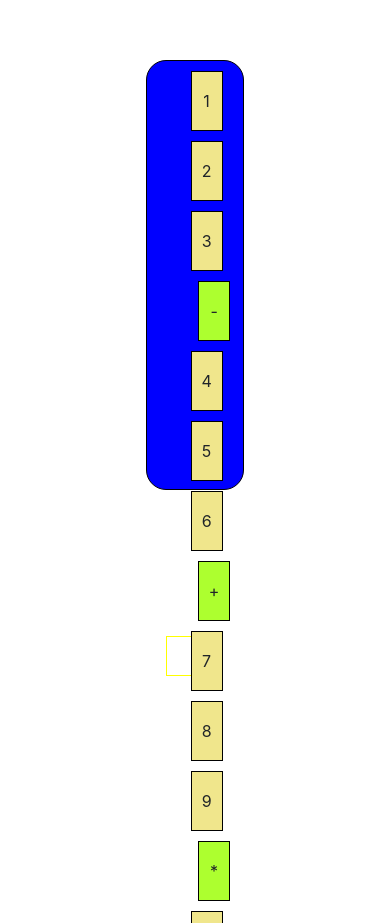
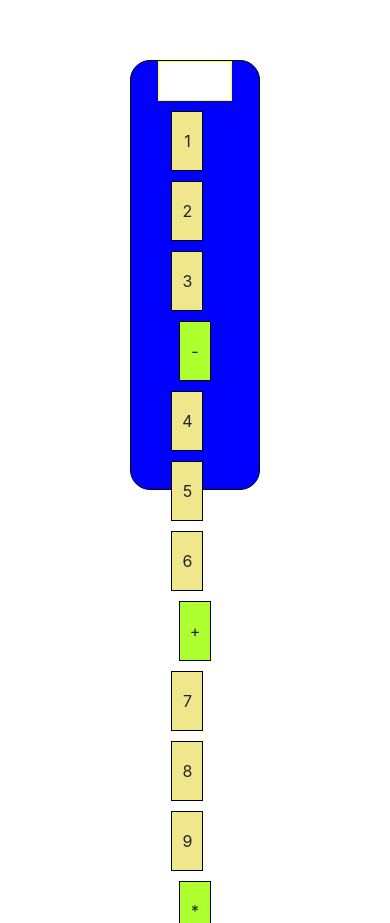
Before and after one commit to moises1950/calculadora, a plain HTML site: page index.html in a window 390 px wide. Shown: the part 177-1100 px from the top of the page. Drawn offline with nearby package versions, Linux system fonts and the light colour scheme.

Commit message:
ajustes mobile

```diff
--- a/index.html
+++ b/index.html
@@ -19,27 +19,27 @@
 </head>
 
 <body>
-    <div class="container row col-3">
-        <div id="btnVisor"class="containerVisor col-7"></div>
-        <div class="containerNumbers row col-9">
-         <div  onclick="setarNumeros (1)" class="button col-2"> 1 </div>
-         <div  onclick="setarNumeros(2)"class="button col-2"> 2 </div>
-         <div  onclick="setarNumeros(3)"class="button col-2"> 3 </div>
-         <div  onclick="setarOperador ('-')"class="button buttonOperator col-2"> - </div>
-         <div  onclick="setarNumeros(4)"class="button col-2"> 4 </div>
-         <div  onclick="setarNumeros(5)"class="button col-2"> 5 </div>
-         <div  onclick="setarNumeros(6)"class="button col-2"> 6 </div>
-         <div  onclick="setarOperador ('+')"class="button  buttonOperator col-2"> + </div>
-         <div  onclick="setarNumeros(7)"class="button col-2"> 7 </div>
-         <div  onclick="setarNumeros(8)"class="button col-2"> 8 </div>
-         <div  onclick="setarNumeros(9)"class="button col-2"> 9 </div>
-         <div  onclick="setarOperador('*')"class="button  buttonOperator col-2"> * </div>
-         <div  onclick="setarNumeros ('.')"class="button col-2"> . </div>
-         <div  onclick="setarNumeros(0)"class="button col-2"> 0 </div>
-         <div  onclick="setarResultado()"class="button buttonresult col-2"> = </div>
-         <div  onclick="setarOperador('/')"class="button buttonOperator col-2"> / </div>
+    <div class="container row col-4 col-xl-2">
+        <div id="btnVisor"class="containerVisor col-9" ></div>
+        <div class="containerNumbers row col-11 col-xl-10">
+         <div  onclick="setarNumeros (1)" class="button col-2 col-xl-1"> 1 </div>
+         <div  onclick="setarNumeros(2)"class="button col-2 col-xl-1"> 2 </div>
+         <div  onclick="setarNumeros(3)"class="button col-2 col-xl-1"> 3 </div>
+         <div  onclick="setarOperador ('-')"class="button buttonOperator col-2 col-xl-1"> - </div>
+         <div  onclick="setarNumeros(4)"class="button col-2  col-xl-1"> 4 </div>
+         <div  onclick="setarNumeros(5)"class="button col-2  col-xl-1"> 5 </div>
+         <div  onclick="setarNumeros(6)"class="button col-2 col-xl-1"> 6 </div>
+         <div  onclick="setarOperador ('+')"class="button  buttonOperator col-2 col-xl-1"> + </div>
+         <div  onclick="setarNumeros(7)"class="button col-2 col-xl-1"> 7 </div>
+         <div  onclick="setarNumeros(8)"class="button col-2 col-xl-1"> 8 </div>
+         <div  onclick="setarNumeros(9)"class="button col-2 col-xl-1"> 9 </div>
+         <div  onclick="setarOperador('*')"class="button  buttonOperator col-2 col-xl-1"> * </div>
+         <div  onclick="setarNumeros ('.')"class="button col-2 col-xl-1"> . </div>
+         <div  onclick="setarNumeros(0)"class="button col-2 col-xl-1"> 0 </div>
+         <div  onclick="setarResultado()"class="button buttonresult col-2 col-xl-1"> = </div>
+         <div  onclick="setarOperador('/')"class="button buttonOperator col-2 col-xl-1"> / </div>
         <div   onclick=""class= "containerLimpar col-12">
-           <div  onclick="Apagar()"class="button buttonC col-2"> C </div>
+           <div  onclick="Apagar()"class="button buttonC col-2 col-xl-1"> C </div>
                 </div>
         </div>
 
```
